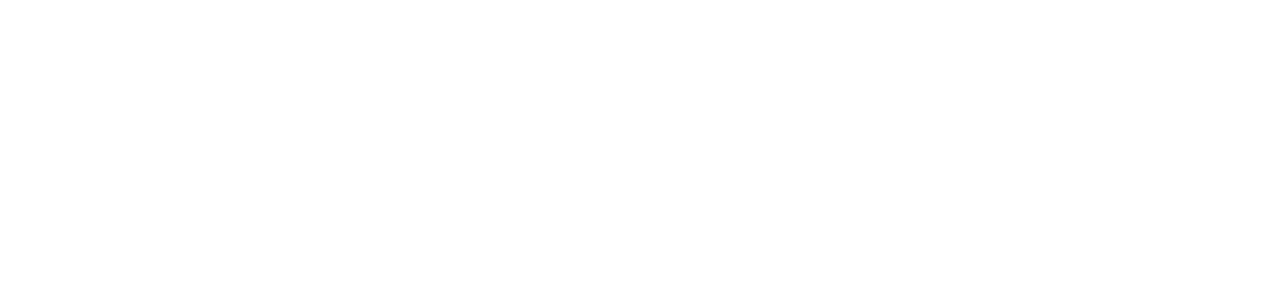
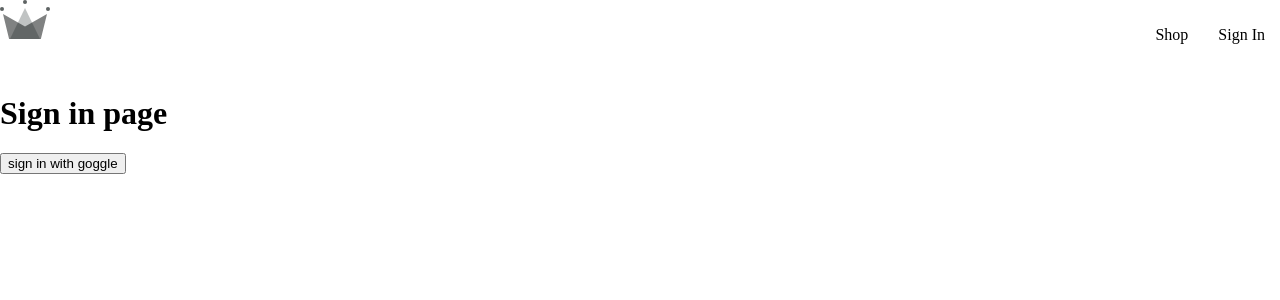
Before and after one commit to Deevyne99/capstone-1, a React (Create React App) app: page /signIn in a window 1280 px wide. Before the commit this address had no page. Shown: the top 300 px of the page. Built offline with nearby package versions, Linux system fonts and the light colour scheme.

Commit message:
Added firebase to the project

```diff
--- a/package.json
+++ b/package.json
@@ -6,6 +6,7 @@
     "@testing-library/jest-dom": "^5.17.0",
     "@testing-library/react": "^13.4.0",
     "@testing-library/user-event": "^13.5.0",
+    "firebase": "^10.2.0",
     "react": "^18.2.0",
     "react-dom": "^18.2.0",
     "react-router-dom": "^6.15.0",
--- a/src/App.js
+++ b/src/App.js
@@ -3,6 +3,7 @@ import Home from './components/routes/home/Home'
 import { Outlet } from 'react-router-dom'
 import { Routes, Route } from 'react-router-dom'
 import Navigation from './components/routes/navigations/Navigation'
+import SignIn from './components/routes/signIn/Sign'
 
 const Shop = () => {
   return (
@@ -19,6 +20,7 @@ const App = () => {
         <Route path='/' element={<Navigation />}>
           <Route index element={<Home />} />
           <Route path='shop' element={<Shop />} />
+          <Route path='signIn' element={<SignIn />} />
         </Route>
       </Routes>
     </>
--- a/src/components/routes/navigations/Navigation.js
+++ b/src/components/routes/navigations/Navigation.js
@@ -1,16 +1,23 @@
 import { Outlet } from 'react-router-dom'
 import { Fragment } from 'react'
 import { Link } from 'react-router-dom'
+import { ReactComponent as CrownLogo } from '../../../assets/crown.svg'
+import './navigation.style.scss'
 const Navigation = () => {
   return (
     <Fragment>
       <div className='navigation'>
         <Link to='/'>
-          <div>logo</div>
+          <div>
+            <CrownLogo className='logo' />
+          </div>
         </Link>
         <div className='nav-links-container'>
           <Link to='/shop' className='nav-link'>
             Shop
+          </Link>
+          <Link to='/signIn ' className='nav-link'>
+            Sign In
           </Link>
         </div>
       </div>
--- /dev/null
+++ b/src/components/routes/navigations/navigation.style.scss
@@ -0,0 +1,26 @@
+.navigation {
+  height: 70px;
+  width: 100%;
+  display: flex;
+  justify-content: space-between;
+  margin-bottom: 25px;
+
+  .logo-container {
+    height: 100%;
+    width: 70px;
+    padding: 25px;
+  }
+
+  .nav-links-container {
+    width: 50%;
+    height: 100%;
+    display: flex;
+    align-items: center;
+    justify-content: flex-end;
+
+    .nav-link {
+      padding: 10px 15px;
+      cursor: pointer;
+    }
+  }
+}
--- /dev/null
+++ b/src/components/routes/signIn/Sign.js
@@ -0,0 +1,15 @@
+import { signInWithGooglePopup } from '../../../utils/firebase/firebase'
+
+const SignIn = () => {
+  const loginUser = async () => {
+    const response = await signInWithGooglePopup()
+    console.log(response)
+  }
+  return (
+    <div>
+      <h1>Sign in page</h1>
+      <button onClick={() => loginUser()}>sign in with goggle</button>
+    </div>
+  )
+}
+export default SignIn
--- a/src/index.scss
+++ b/src/index.scss
@@ -9,3 +9,10 @@ code {
   font-family: source-code-pro, Menlo, Monaco, Consolas, 'Courier New',
     monospace;
 }
+a {
+  text-decoration: none;
+  color: black;
+}
+* {
+  box-sizing: border-box;
+}
--- /dev/null
+++ b/src/utils/firebase/firebase.js
@@ -0,0 +1,26 @@
+import { initializeApp } from 'firebase/app'
+import {
+  getAuth,
+  signInWithRedirect,
+  signInWithPopup,
+  GoogleAuthProvider,
+} from 'firebase/auth'
+
+const firebaseConfig = {
+  apiKey: 'AIzaSyCGFNcSl32564L5mlts1UecfKRvz7fDK7M',
+  authDomain: 'crwn-clothing-db-7cc96.firebaseapp.com',
+  projectId: 'crwn-clothing-db-7cc96',
+  storageBucket: 'crwn-clothing-db-7cc96.appspot.com',
+  messagingSenderId: '1014808887964',
+  appId: '1:1014808887964:web:1a93a0d85a6340ee61a359',
+}
+
+// Initialize Firebase
+const firebaseApp = initializeApp(firebaseConfig)
+
+const provider = new GoogleAuthProvider()
+provider.setCustomParameters({
+  prompt: 'select_account',
+})
+export const auth = getAuth()
+export const signInWithGooglePopup = () => signInWithPopup(auth, provider)
```
Also changed, not shown: src/assets/crown.svg (added), 1 other file (tests, documents, lock files or other folders).
